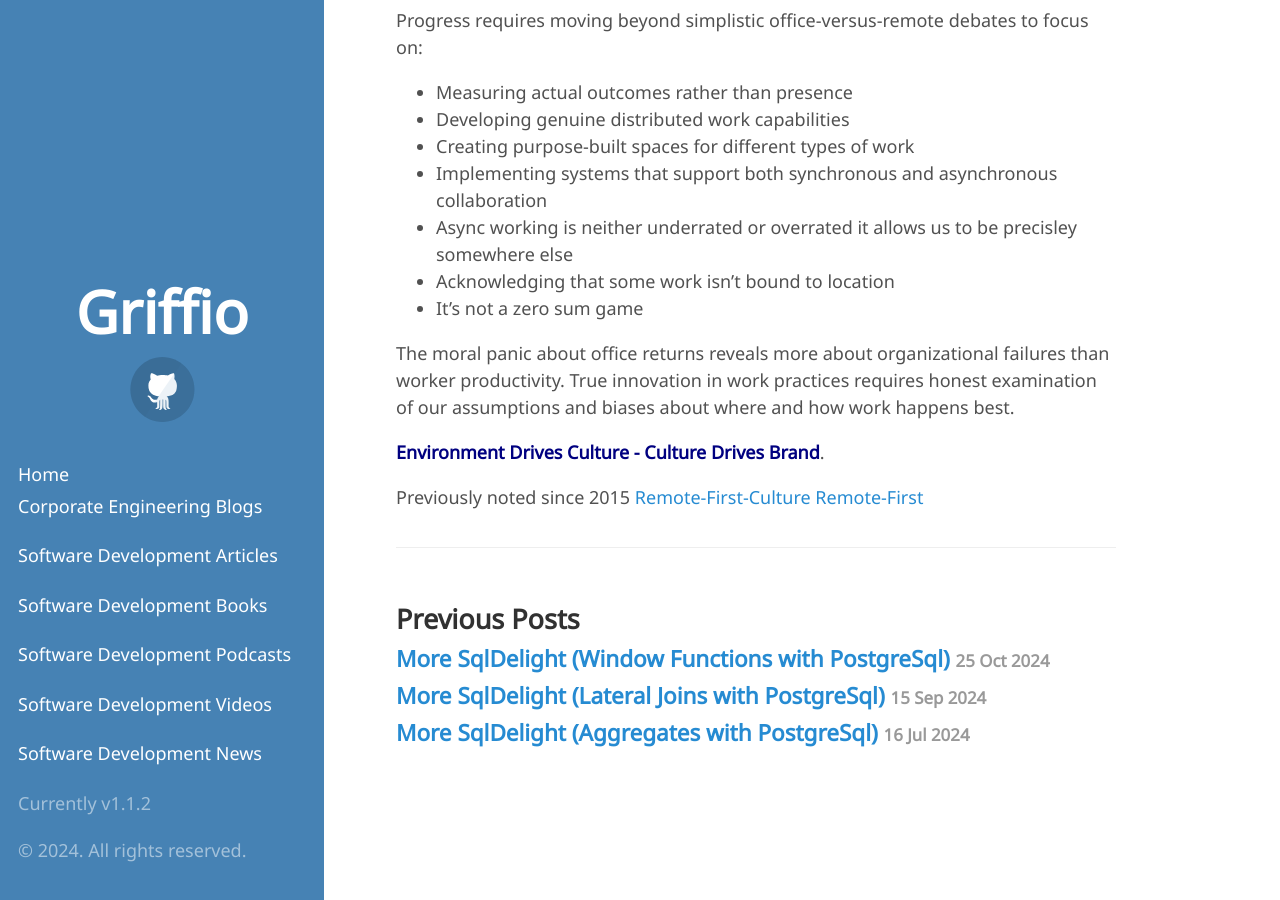
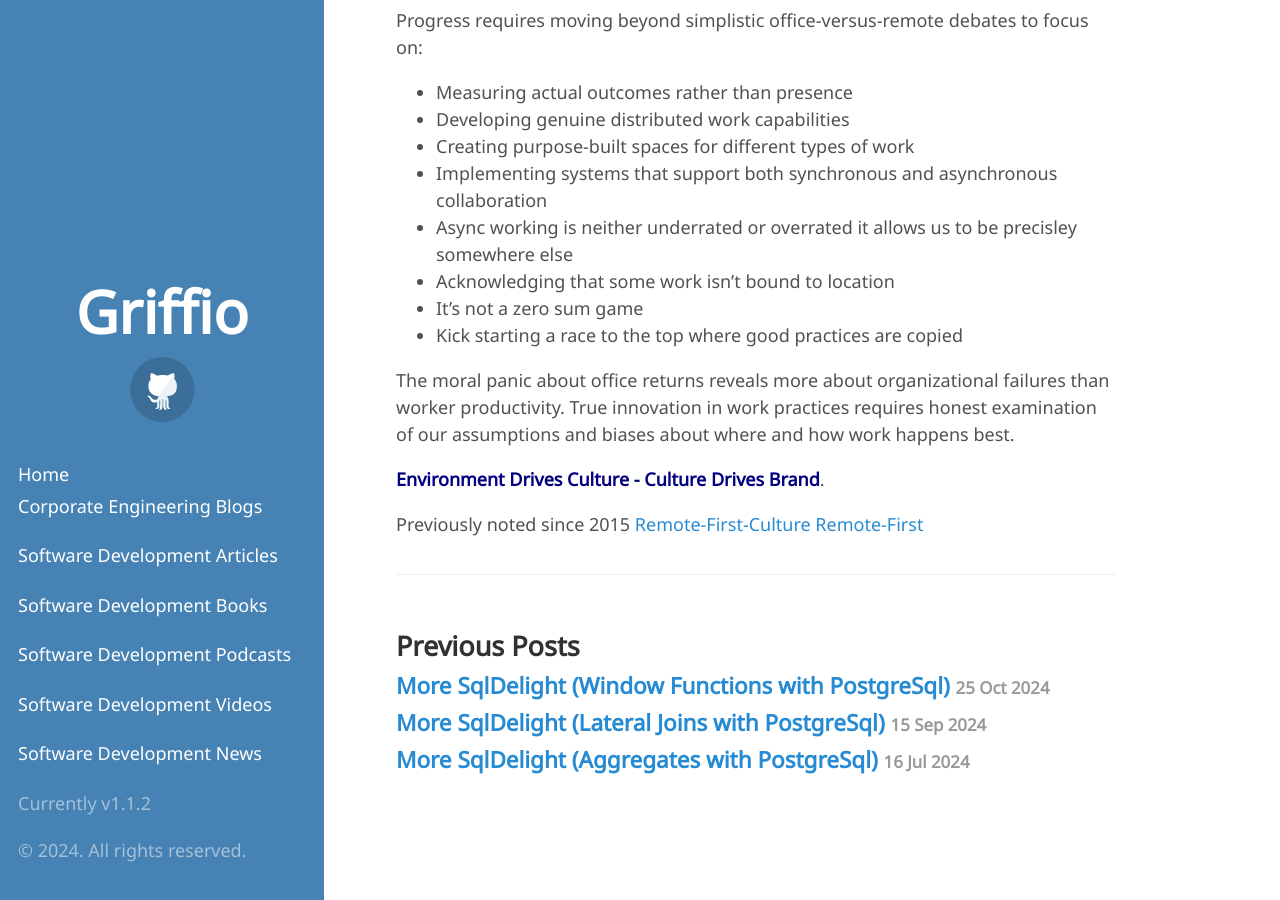
Before and after one commit to griffio/griffio.github.io, a Jekyll site: the page built from _posts/2024-11-10-The-False-Promise-of-Post-Pandemic-Era-Remote-Work.md, in a window 1280 px wide and 900 px high, scrolled down 2306 px. Built offline with Jekyll 4.4.1, drawn with Linux system fonts in a browser that asks for light colours; some web fonts are replaced.

Commit message:
Update 2024-11-10-The-False-Promise-of-Post-Pandemic-Era-Remote-Work.md

```diff
--- a/_posts/2024-11-10-The-False-Promise-of-Post-Pandemic-Era-Remote-Work.md
+++ b/_posts/2024-11-10-The-False-Promise-of-Post-Pandemic-Era-Remote-Work.md
@@ -77,6 +77,7 @@
 - Async working is neither underrated or overrated it allows us to be precisley somewhere else
 - Acknowledging that some work isn't bound to location
 - It's not a zero sum game
+- Kick starting a race to the top where good practices are copied
 
 The moral panic about office returns reveals more about organizational failures than worker productivity. True innovation in work practices requires honest examination of our assumptions and biases about where and how work happens best.
 
```
